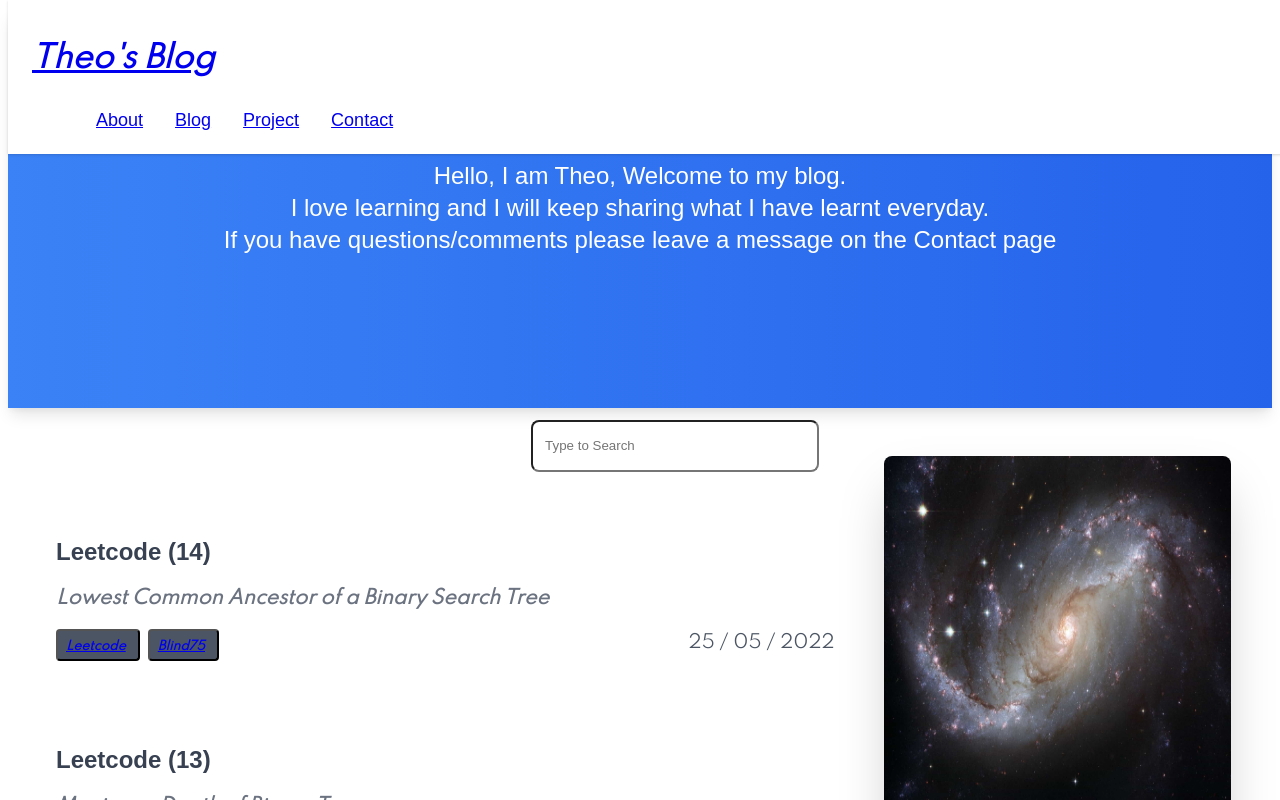
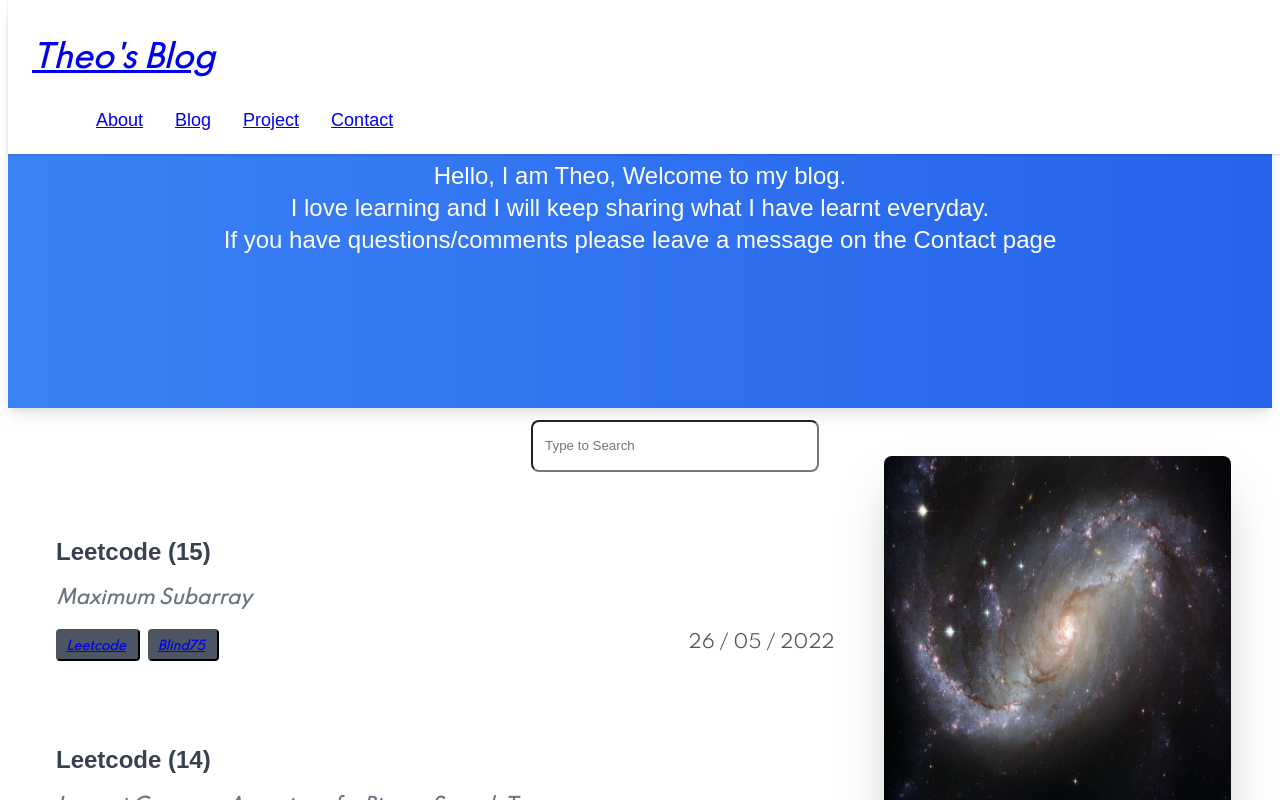
Before and after one commit to theo923/next-ssg-personal-blog, a Next.js app: page / in a window 1280 px wide. Shown: the top 800 px of the page. Built offline with nearby package versions, Linux system fonts and the light colour scheme; a web font is replaced by a local one.

Commit message:
added blogpost for 26/05/2022

```diff
--- a/components/External/Blind75_Status.js
+++ b/components/External/Blind75_Status.js
@@ -518,8 +518,8 @@ export const BLIND75_STATUS = {
   Greedy: [
     {
       question: "Maximum Subarray",
-      status: false,
-      url: "",
+      status: true,
+      url: "20220526-0100",
       lcUrl: "https://leetcode.com/problems/maximum-subarray/",
       schedule: [0],
       difficulty: 0,
--- /dev/null
+++ b/posts/20220526-0100.md
@@ -0,0 +1,18 @@
+---
+title: Leetcode (15)
+description: Maximum Subarray
+date: 26 / 05 / 2022
+tags: ["Leetcode", "Blind75"]
+---
+
+<h2>53. Maximum Subarray</h2>
+
+<pre><code class="language-python">
+def maxSubArray(nums):
+    dp = [*nums]
+    for i in range(1, len(nums)):
+        dp[i] = max(nums[i], nums[i] + dp[i-1])
+    return max(dp)
+</code></pre>
+<br/>
+<br/>
```
